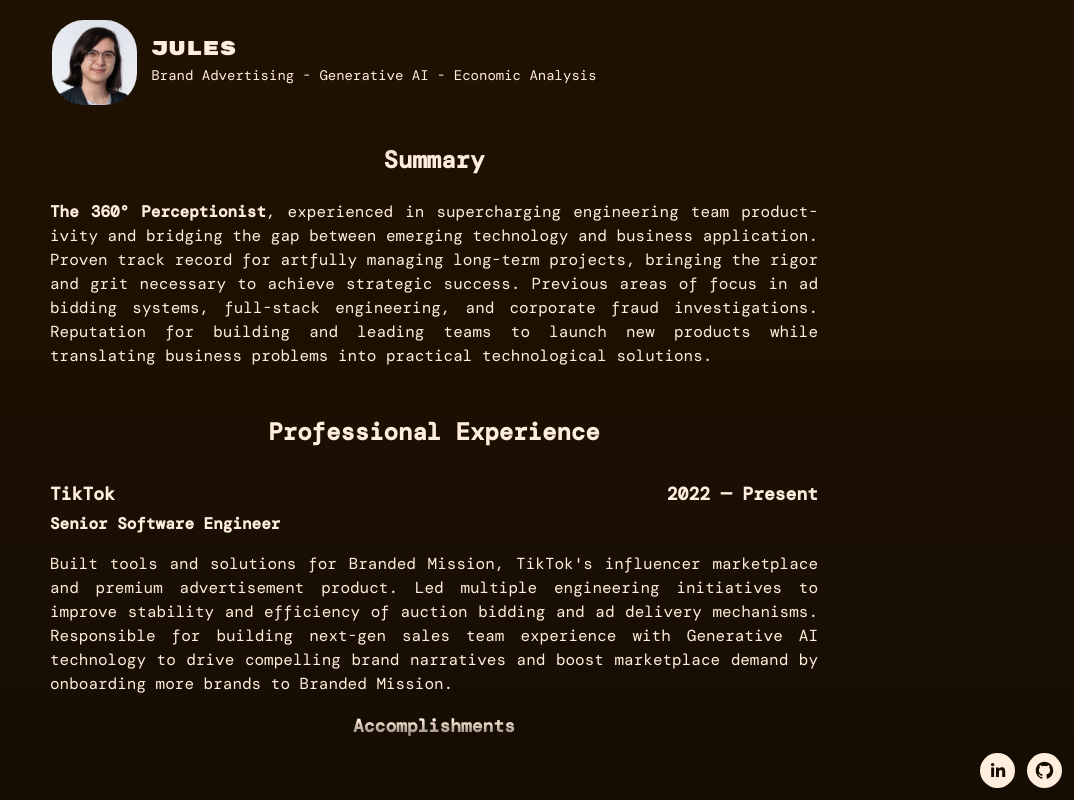
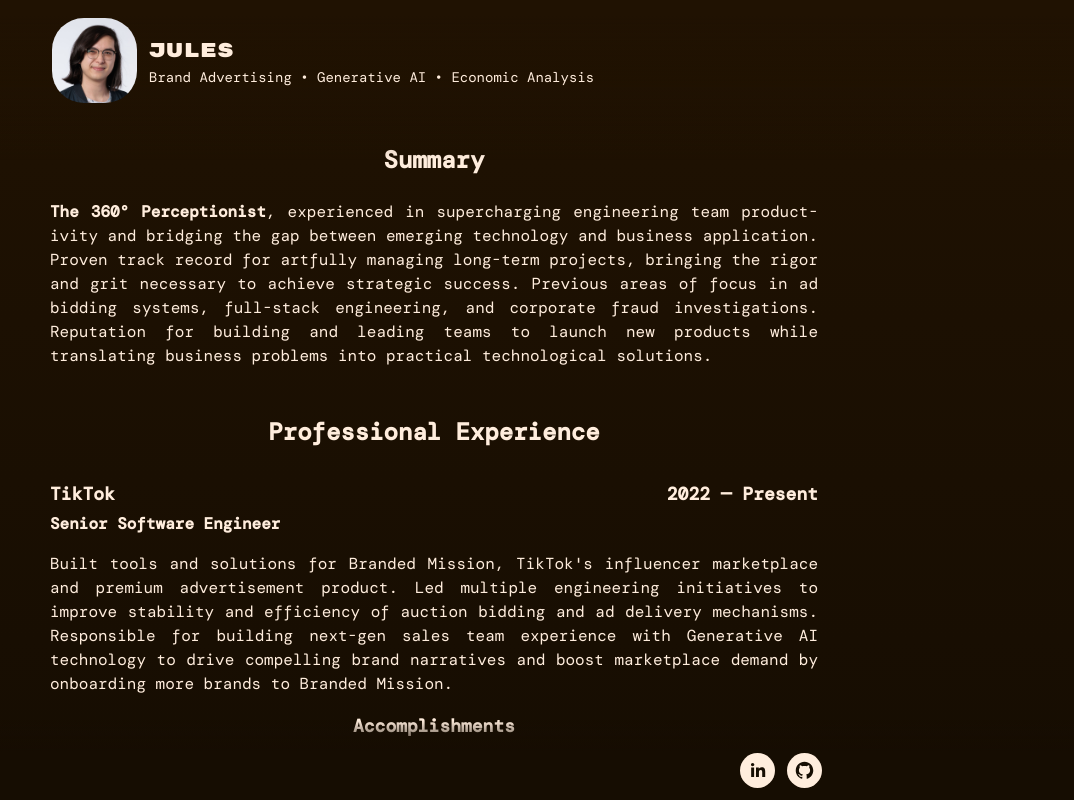
Before and after one commit to pondchamp/aboutme, a Next.js app: page / in a window 1280 px wide. Shown: the whole page, without its empty margins (206-1280 px from the left). Built offline with nearby package versions, Linux system fonts and the light colour scheme; a web font is replaced by a local one.

Commit message:
css state fix

```diff
--- a/src/components/footer.tsx
+++ b/src/components/footer.tsx
@@ -7,7 +7,8 @@
     style: { height: 35, width: 35 },
   };
   return (
-    <div className="z-20 p-3 fixed bottom-0 inset-x-0 h-20 bg-gradient-to-t from-brown2 from-60% to-transparent flex items-end justify-end gap-3">
+    <div className="z-20 fixed bottom-0 inset-x-0 h-20 bg-gradient-to-t from-brown2 from-60% to-transparent flex items-end">
+      <div className="p-3 absolute left-1/2 transform -translate-x-1/2 w-full max-w-[800px] flex justify-end gap-3">
         <SocialIcon
           url="https://linkedin.com/in/julianblair"
           {...socialIconStyle}
@@ -17,5 +18,6 @@
           {...socialIconStyle}
         />
       </div>
+    </div>
   );
 };
--- a/src/components/profile.tsx
+++ b/src/components/profile.tsx
@@ -25,8 +25,11 @@
 
 const profileTxtRefFinal = {
   fontSize: "20px",
-  transform: "translateX(280px) translateY(-80px) translateZ(0px)",
-  width: "85px",
+  profileWidth: "85px",
+  transform: "translateX(280px) translateY(-90px) translateZ(0px)",
+  width: "450px",
+  x: 280,
+  y: -80,
 };
 
 const profileImgRefFinal = {
@@ -47,6 +50,9 @@
   imgHeight: number;
   imgWidth: number;
   lineHeight: string;
+  profileTxtWidth: string;
+  profileWidth: string;
+  subtitleOpacity: number;
   txtTansform: string;
   txtWidth: string;
 }
@@ -72,16 +78,18 @@
       layoutState.layoutAnimState == LayoutAnimState.MOUNT_STARTED ||
       layoutState.layoutAnimState == LayoutAnimState.PROFILE_MOUNTED
         ? {
-            containerHeight: "100%",
-            containerWidth: "100%",
+            containerHeight: `${height}px`,
+            containerWidth: `${width}px`,
             fontSize: "30px",
             gap: "16px",
             imgHeight: 120,
             imgWidth: 120,
             lineHeight: "36px",
-            profileWidth: "100%",
+            profileTxtWidth: "450px",
+            profileWidth: `${width}px`,
+            subtitleOpacity: 0,
             txtTansform: "translateX(0px) translateY(0px) translateZ(0px)",
-            txtWidth: "340px",
+            txtWidth: "450px",
           }
         : {
             containerHeight: contianerYRefFinal.height,
@@ -91,11 +99,13 @@
             imgHeight: profileImgRefFinal.height,
             imgWidth: profileImgRefFinal.width,
             lineHeight: contianerYRefFinal.lineHeight,
+            profileTxtWidth: profileTxtRefFinal.profileWidth,
             profileWidth: profileRefFinal.width,
+            subtitleOpacity: 1,
             txtTansform: profileTxtRefFinal.transform,
             txtWidth: profileTxtRefFinal.width,
           },
-    [layoutState.layoutAnimState]
+    [height, layoutState.layoutAnimState, width]
   );
 
   // Post profile mount
@@ -116,25 +126,28 @@
     animate(
       profileTxtRef.current,
       {
+        width: [classProps.txtWidth, profileTxtRefFinal.width],
         x: [0, 280],
         y: [0, -80],
       },
       { type: "keyframes" }
     );
+    const subRef = profileSubtitleRef.current;
     animate(
       profileTitleRef.current,
       {
         fontSize: [classProps.fontSize, profileTxtRefFinal.fontSize],
-        width: [classProps.txtWidth, profileTxtRefFinal.width],
+        width: [classProps.profileTxtWidth, profileTxtRefFinal.profileWidth],
       },
       { type: "keyframes" }
-    );
-    animate(
-      profileSubtitleRef.current,
-      {
-        opacity: [0, 1],
-      },
-      { type: "keyframes" }
+    ).then(() =>
+      animate(
+        subRef,
+        {
+          opacity: [0, 1],
+        },
+        { type: "keyframes" }
+      )
     );
     animate(
       profileImgRef.current,
@@ -148,21 +161,21 @@
       profileRef.current,
       {
         gap: [classProps.gap, profileRefFinal.gap],
-        width: [`${width}px`, profileRefFinal.width],
+        width: [classProps.profileWidth, profileRefFinal.width],
       },
       { type: "keyframes" }
     );
     animate(
       containerXRef.current,
       {
-        width: [`${width}px`, contianerXRefFinal.width],
+        width: [classProps.containerWidth, contianerXRefFinal.width],
       },
       { type: "keyframes" }
     );
     animate(
       containerYRef.current,
       {
-        height: [`${height}px`, contianerYRefFinal.height],
+        height: [classProps.containerHeight, contianerYRefFinal.height],
         lineHeight: [classProps.lineHeight, contianerYRefFinal.lineHeight],
       },
       {
@@ -191,23 +204,24 @@
 
   return layoutState.layoutAnimState != LayoutAnimState.NOT_MOUNTED ? (
     <div
-      className="w-full z-20 absolute inset-x-0 flex items-center justify-center"
+      className="w-full z-20 absolute inset-x-0 flex items-center justify-center overflow-hidden"
       style={{
-        fontSize: classProps.fontSize,
         height: classProps.containerHeight,
       }}
       ref={containerYRef}
     >
       <div
+        className="pt-12"
         style={{
           width: classProps.containerWidth,
         }}
         ref={containerXRef}
       >
         <div
-          className="flex flex-col items-center justify-center pt-6"
+          className="flex flex-col items-center justify-center"
           style={{
             gap: classProps.gap,
+            width: classProps.profileWidth,
           }}
           ref={profileRef}
         >
@@ -253,14 +267,17 @@
             }}
           >
             <div
+              className="h-[80px] flex flex-col justify-center"
               style={{
                 transform: classProps.txtTansform,
+                width: classProps.txtWidth,
               }}
               ref={profileTxtRef}
             >
               <div
                 style={{
-                  width: classProps.txtWidth,
+                  fontSize: classProps.fontSize,
+                  width: classProps.profileTxtWidth,
                 }}
                 ref={profileTitleRef}
               >
@@ -268,13 +285,14 @@
               </div>
               {layoutState.layoutAnimState != LayoutAnimState.MOUNT_STARTED && (
                 <div
-                  className="whitespace-nowrap text-sm"
+                  className="text-xs md:text-sm w-[170px] md:w-[450px]"
                   style={{
-                    opacity: 0,
+                    opacity: classProps.subtitleOpacity,
                   }}
                   ref={profileSubtitleRef}
                 >
-                  Brand Advertising - Generative AI - Economic Analysis
+                  Brand Advertising &#x2022; Generative AI &#x2022; Economic
+                  Analysis
                 </div>
               )}
             </div>
--- a/src/components/title.tsx
+++ b/src/components/title.tsx
@@ -51,7 +51,7 @@
       <h1 className="text-center">
         {layoutState.layoutAnimState == LayoutAnimState.MOUNT_STARTED ? (
           <>
-            <span className={`${fixedText ? "hidden" : "block"}`}>
+            <span className={`pl-[26px] ${fixedText ? "hidden" : "block"}`}>
               <Typewriter onInit={animate} options={{}} />
             </span>
             <span className={fixedText ? "block" : "hidden"}>{fixedText}</span>
```
Lines whose indentation alone changed are shown as unchanged.
